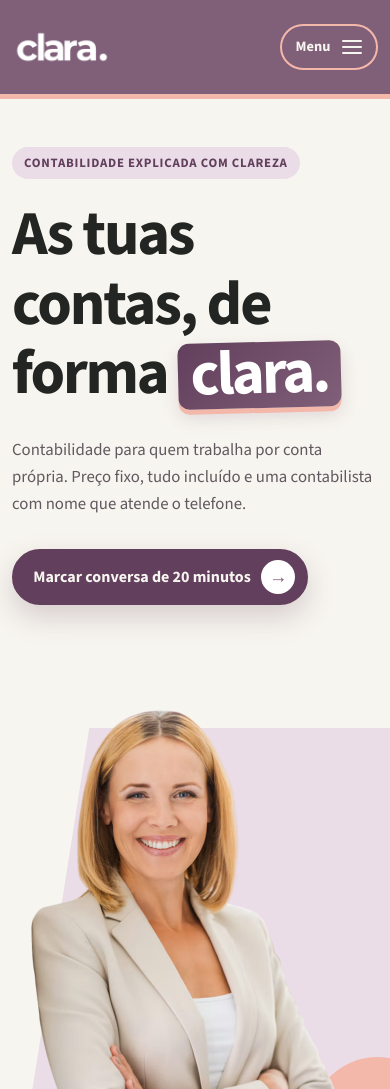
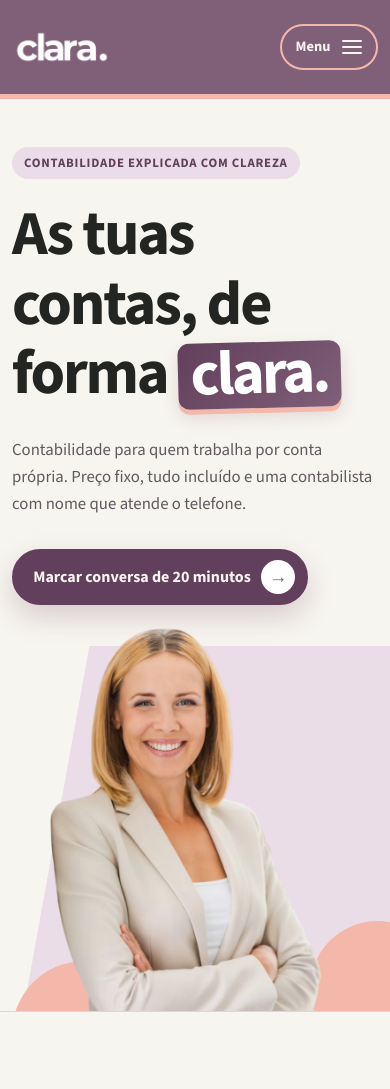
Before and after one commit to DiogoA98/ClaraContabilidadeLda., a plain HTML site: page index.html in a window 390 px wide. Shown: the top 1089 px of the page. Drawn offline with nearby package versions, Linux system fonts and the light colour scheme.

Commit message:
Update style.css

```diff
--- a/css/style.css
+++ b/css/style.css
@@ -2130,29 +2130,30 @@ textarea.invalid {
 }
 
 .hero-content {
-    gap: 2rem;
+    gap: 0.75rem;
 }
 
 .hero-visual {
     width: 100%;
-    min-height: 430px;
+    min-height: 380px;
+    margin-top: -3.5rem;
     margin-inline: auto;
     justify-content: center;
 }
 
 .hero-visual::before {
-    bottom: -90px;
-    left: 2%;
-    width: 150px;
-    height: 150px;
+    bottom: -95px;
+    left: 0;
+    width: 145px;
+    height: 145px;
 }
 
 .hero-visual img {
     right: 0;
-    bottom: -48px;
-    width: min(110%, 430px);
+    bottom: -45px;
+    width: min(96vw, 380px);
     height: auto;
-    max-height: 510px;
+    max-height: 450px;
     margin-inline: auto;
     object-fit: contain;
     object-position: center bottom;
@@ -2385,18 +2386,19 @@ textarea.invalid {
 .footer-brand-intro {
     flex-direction: column;
     align-items: flex-start;
-        gap: 1.25rem;
-        margin-bottom: 1.75rem;
+    gap: 1.5rem;
+    margin-bottom: 2rem;
 }
 
 .footer-logo {
-        width: min(100%, 300px);
+    width: min(72vw, 240px);
 }
 
 .footer-tagline {
     max-width: 100%;
-        font-size: clamp(2rem, 10vw, 3rem);
-        line-height: 1.05;
+    align-items: flex-start;
+    font-size: clamp(2rem, 9vw, 2.6rem);
+    line-height: 1.08;
     text-align: left;
 }
 
```
Lines whose indentation alone changed are shown as unchanged.
